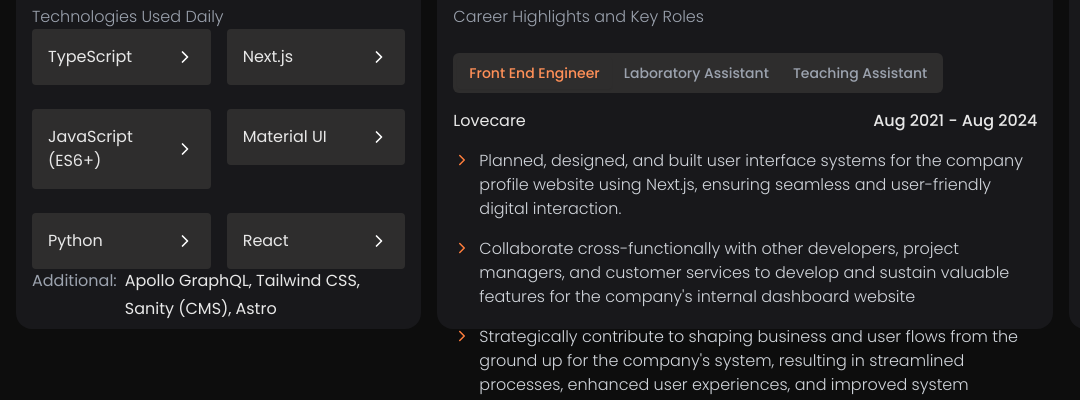
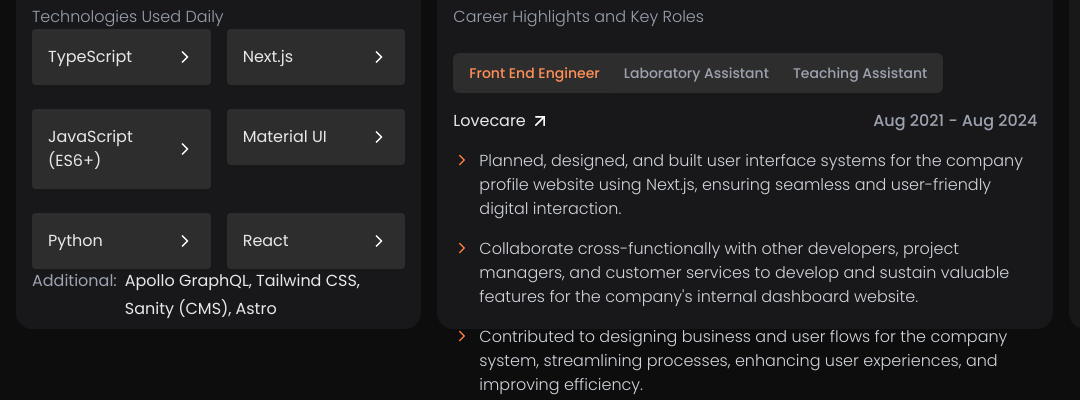
Before and after one commit to jeffsabarman/personal-website-bento, an Astro site: page / in a window 1280 px wide. Shown: the part 455-855 px from the top of the page, 0-1080 px from the left. Built offline with nearby package versions, Linux system fonts and the light colour scheme; Astro itself is replaced by a stand-in of ours.

Commit message:
add arrow up right for link in work experience

```diff
--- a/src/components/Experiences/TabsExperiences.tsx
+++ b/src/components/Experiences/TabsExperiences.tsx
@@ -1,6 +1,6 @@
 import { Tabs, TabsContent, TabsList, TabsTrigger } from "@/components/ui/tabs";
 import "../css/shared.css";
-import { ChevronRight } from "lucide-react";
+import { ChevronRight, ArrowUpRight } from "lucide-react";
 
 const dataWorkExperiences: {
   title: string;
@@ -16,8 +16,9 @@ const dataWorkExperiences: {
     period: "Aug 2021 - Aug 2024",
     responsibilites: [
       "Planned, designed, and built user interface systems for the company profile website using Next.js, ensuring seamless and user-friendly digital interaction.",
-      "Collaborate cross-functionally with other developers, project managers, and customer services to develop and sustain valuable features for the company's internal dashboard website",
-      "Strategically contribute to shaping business and user flows from the ground up for the company's system, resulting in streamlined processes, enhanced user experiences, and improved system efficiency.",
+      "Collaborate cross-functionally with other developers, project managers, and customer services to develop and sustain valuable features for the company's internal dashboard website.",
+      // "Strategically contribute to shaping business and user flows from the ground up for the company's system, resulting in streamlined processes, enhanced user experiences, and improved system efficiency.",
+      "Contributed to designing business and user flows for the company system, streamlining processes, enhancing user experiences, and improving efficiency.",
     ],
   },
   {
@@ -62,9 +63,12 @@ const TabsExperiences: React.FC<{}> = () => {
           <div className="mt-4 flex flex-col gap-4">
             <div className="flex justify-between gap-2">
               <a href={experience?.link} target="_blank">
-                <p className="link-underline">{experience?.institution}</p>
+                <div className="flex gap-1 items-center link-underline">
+                  <p className="">{experience?.institution}</p>
+                  <ArrowUpRight size={20} color="white" />
+                </div>
               </a>
-              <p className="font-medium">{experience?.period}</p>
+              <p className="font-medium text-gray-400">{experience?.period}</p>
             </div>
             <div className="flex flex-col gap-4">
               {experience?.responsibilites?.map((responsibility) => (
--- a/src/components/TechStack/index.astro
+++ b/src/components/TechStack/index.astro
@@ -2,6 +2,7 @@
 import { Layers } from "lucide-react";
 import TitleCard from "../shared/TitleCard.astro";
 import ItemTechStack from "./ItemTechStack.astro";
+import "../css/shared.css";
 
 type DataStacksType = { link: string; label: string }[];
 
@@ -105,7 +106,7 @@ const additionalStacks: DataStacksType = [
     </div>
   </div>
 </div>
-<style>
+<!-- <style>
   .link-underline {
     border-bottom-width: 0;
     background-image: linear-gradient(transparent, transparent),
@@ -119,4 +120,4 @@ const additionalStacks: DataStacksType = [
     background-size: 100% 1px;
     background-position: 0 100%;
   }
-</style>
+</style> -->
```
